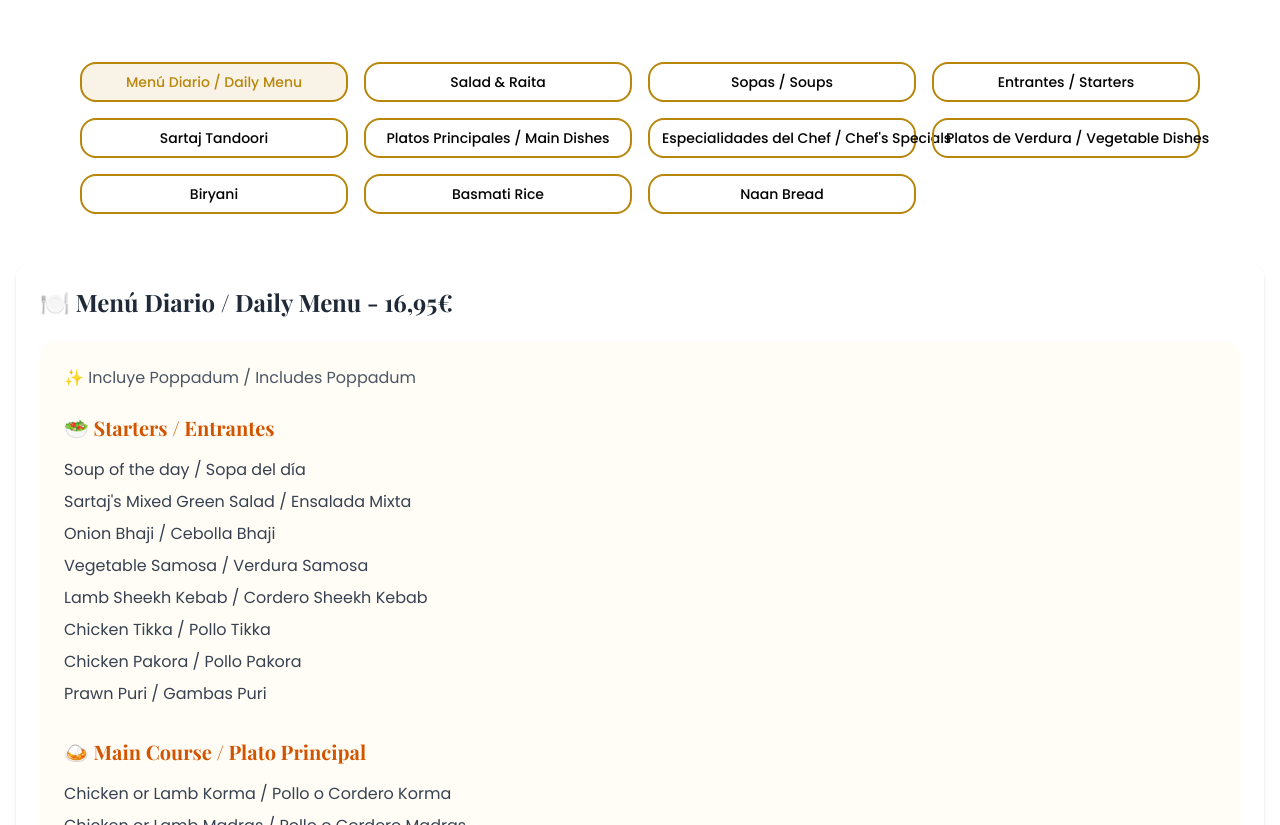
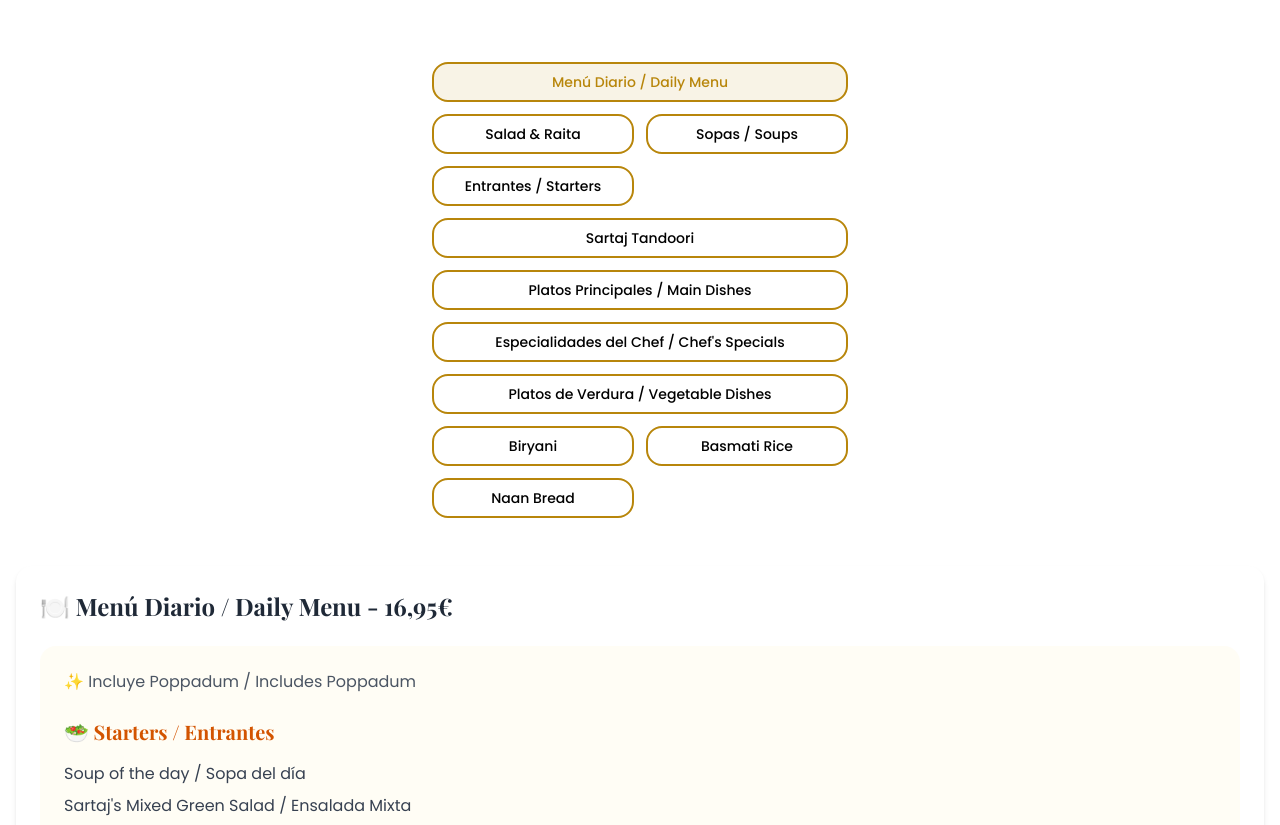
Before and after one commit to jantoniomo860/try2, a plain HTML site: page index.html in a window 1280 px wide. Shown: the part 1975-2800 px from the top of the page. Drawn offline with nearby package versions, Linux system fonts and the light colour scheme.

Commit message:
Update index.html

```diff
--- a/index.html
+++ b/index.html
@@ -50,7 +50,7 @@ display: none;
 <body class="bg-amber-50/30">
 <!-- Header -->
 <header class="fixed top-0 left-0 right-0 z-50 bg-white shadow-md">
-<div class="container mx-auto px-4 py-3 flex justify-between items-center">
+  <div class="max-w-7xl mx-auto px-4 sm:px-6 lg:px-8 py-3 flex justify-between items-center">
 <a href="#" class="font-['Playfair_Display'] text-3xl font-bold text-primary">SARTAJ</a>
 <div class="flex items-center gap-4">
 <div class="hidden md:flex space-x-6">
@@ -193,38 +193,38 @@ Discover the authentic flavors of Northern India with our traditional recipes.
 <div class="h-10 pattern-divider my-4"></div>
 </div>
 <!-- Menu Tabs -->
-<div class="grid grid-cols-2 md:grid-cols-3 lg:grid-cols-4 gap-4 mb-12 max-w-6xl mx-auto px-4">
-<button class="menu-tab active whitespace-nowrap px-2 py-2 text-xs md:text-sm font-medium border-2 border-[#B8860B] rounded-lg hover:bg-[#B8860B]/10 transition-all" data-target="daily-menu">
+<div class="grid grid-cols-2 gap-3 mb-12 max-w-md mx-auto px-4">
+  <button class="menu-tab active col-span-2 px-3 py-2 text-sm font-medium border-2 border-[#B8860B] rounded-lg hover:bg-[#B8860B]/10 transition-all whitespace-normal break-words" data-target="daily-menu">
     Menú Diario / Daily Menu
   </button>
-<button class="menu-tab whitespace-nowrap px-3 py-2 text-sm font-medium border-2 border-[#B8860B] rounded-lg hover:bg-[#B8860B]/10 transition-all" data-target="salads">
+  <button class="menu-tab px-3 py-2 text-sm font-medium border-2 border-[#B8860B] rounded-lg hover:bg-[#B8860B]/10 transition-all whitespace-normal break-words" data-target="salads">
     Salad & Raita
   </button>
-<button class="menu-tab whitespace-nowrap px-3 py-2 text-sm font-medium border-2 border-[#B8860B] rounded-lg hover:bg-[#B8860B]/10 transition-all" data-target="soups">
+  <button class="menu-tab px-3 py-2 text-sm font-medium border-2 border-[#B8860B] rounded-lg hover:bg-[#B8860B]/10 transition-all whitespace-normal break-words" data-target="soups">
     Sopas / Soups
   </button>
-<button class="menu-tab whitespace-nowrap px-3 py-2 text-sm font-medium border-2 border-[#B8860B] rounded-lg hover:bg-[#B8860B]/10 transition-all" data-target="starters">
+  <button class="menu-tab px-3 py-2 text-sm font-medium border-2 border-[#B8860B] rounded-lg hover:bg-[#B8860B]/10 transition-all whitespace-normal break-words" data-target="starters">
     Entrantes / Starters
   </button>
-<button class="menu-tab whitespace-nowrap px-3 py-2 text-sm font-medium border-2 border-[#B8860B] rounded-lg hover:bg-[#B8860B]/10 transition-all" data-target="tandoori">
+  <button class="menu-tab col-span-2 px-3 py-2 text-sm font-medium border-2 border-[#B8860B] rounded-lg hover:bg-[#B8860B]/10 transition-all whitespace-normal break-words" data-target="tandoori">
     Sartaj Tandoori
   </button>
-<button class="menu-tab whitespace-nowrap px-3 py-2 text-sm font-medium border-2 border-[#B8860B] rounded-lg hover:bg-[#B8860B]/10 transition-all" data-target="mains">
+  <button class="menu-tab col-span-2 px-3 py-2 text-sm font-medium border-2 border-[#B8860B] rounded-lg hover:bg-[#B8860B]/10 transition-all whitespace-normal break-words" data-target="mains">
     Platos Principales / Main Dishes
   </button>
-<button class="menu-tab whitespace-nowrap px-3 py-2 text-sm font-medium border-2 border-[#B8860B] rounded-lg hover:bg-[#B8860B]/10 transition-all" data-target="chef">
+  <button class="menu-tab col-span-2 px-3 py-2 text-sm font-medium border-2 border-[#B8860B] rounded-lg hover:bg-[#B8860B]/10 transition-all whitespace-normal break-words" data-target="chef">
     Especialidades del Chef / Chef's Specials
   </button>
-<button class="menu-tab whitespace-nowrap px-3 py-2 text-sm font-medium border-2 border-[#B8860B] rounded-lg hover:bg-[#B8860B]/10 transition-all" data-target="vegetable">
+  <button class="menu-tab col-span-2 px-3 py-2 text-sm font-medium border-2 border-[#B8860B] rounded-lg hover:bg-[#B8860B]/10 transition-all whitespace-normal break-words" data-target="vegetable">
     Platos de Verdura / Vegetable Dishes
   </button>
-<button class="menu-tab whitespace-nowrap px-3 py-2 text-sm font-medium border-2 border-[#B8860B] rounded-lg hover:bg-[#B8860B]/10 transition-all" data-target="biryani">
+  <button class="menu-tab px-3 py-2 text-sm font-medium border-2 border-[#B8860B] rounded-lg hover:bg-[#B8860B]/10 transition-all whitespace-normal break-words" data-target="biryani">
     Biryani
   </button>
-<button class="menu-tab whitespace-nowrap px-3 py-2 text-sm font-medium border-2 border-[#B8860B] rounded-lg hover:bg-[#B8860B]/10 transition-all" data-target="rice">
+  <button class="menu-tab px-3 py-2 text-sm font-medium border-2 border-[#B8860B] rounded-lg hover:bg-[#B8860B]/10 transition-all whitespace-normal break-words" data-target="rice">
     Basmati Rice
   </button>
-<button class="menu-tab whitespace-nowrap px-3 py-2 text-sm font-medium border-2 border-[#B8860B] rounded-lg hover:bg-[#B8860B]/10 transition-all" data-target="bread">
+  <button class="menu-tab px-3 py-2 text-sm font-medium border-2 border-[#B8860B] rounded-lg hover:bg-[#B8860B]/10 transition-all whitespace-normal break-words" data-target="bread">
     Naan Bread
   </button>
 </div>
```
Lines whose indentation alone changed are shown as unchanged.
